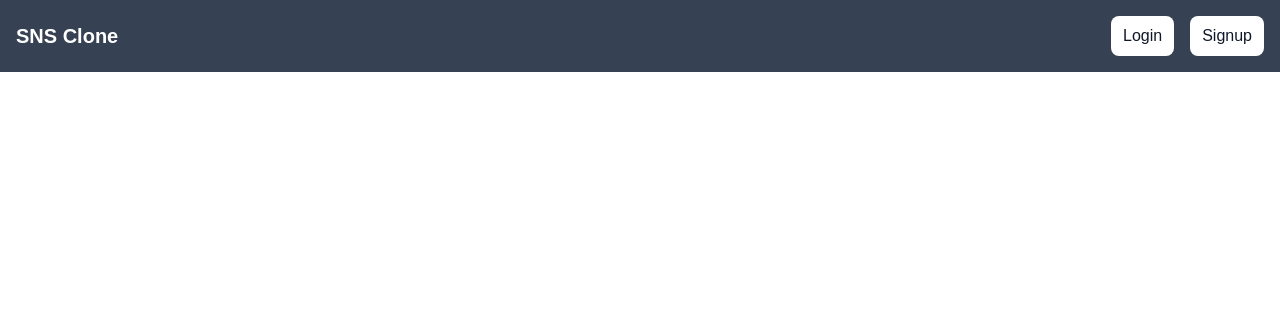
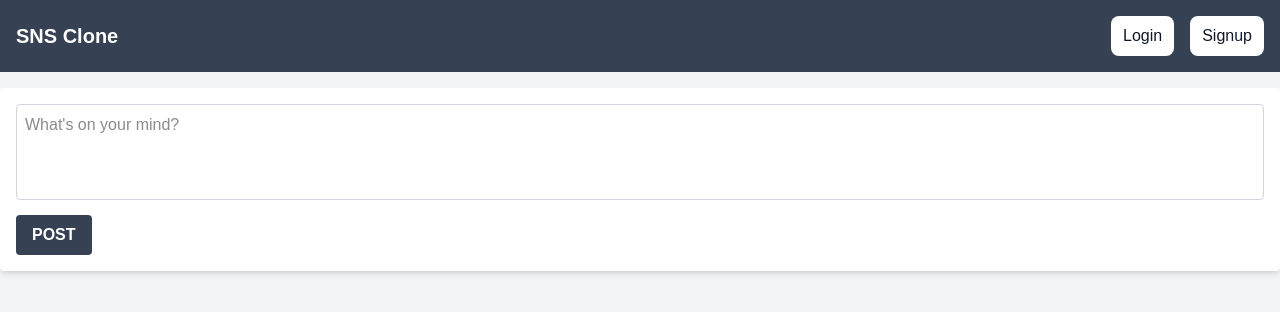
Before and after one commit to Ryutera/SocialMedia_Next.js, a Next.js app in the folder client/: page / in a window 1280 px wide. Shown: the top 312 px of the page. Built offline with nearby package versions, Linux system fonts and the light colour scheme.

Commit message:
submitform design created

```diff
--- /dev/null
+++ b/client/app/components/Timeline.tsx
@@ -0,0 +1,27 @@
+import React from 'react'
+
+const Timeline = () => {
+  return (
+    <div className="min-h-screen bg-gray-100">
+  <main className="container mx-auto py-4">
+    <div className="bg-white shadow-md rounded p-4 mb-4">
+      <form>
+        <textarea
+          className="w-full h-24 p-2 border border-gray-300 rounded resize-none focus:outline-none focus:ring-2 focus:ring-blue-400"
+          placeholder="What's on your mind?"
+        ></textarea>
+        <button
+          type="submit"
+          className="mt-2 bg-gray-700 hover:bg-green-700 duration-200 text-white font-semibold py-2 px-4 rounded"
+        >
+          POST
+        </button>
+      </form>
+    </div>
+
+  </main>
+</div>
+  )
+}
+
+export default Timeline
--- a/client/app/page.tsx
+++ b/client/app/page.tsx
@@ -1,11 +1,12 @@
 import Head from "next/head";
 import Image from "next/image";
+import Timeline from "./components/Timeline";
 
 export default function Home() {
   return (
-    <>
+    <div>
+   <Timeline/>
 
-
-    </>
+    </div>
   );
 }
```
